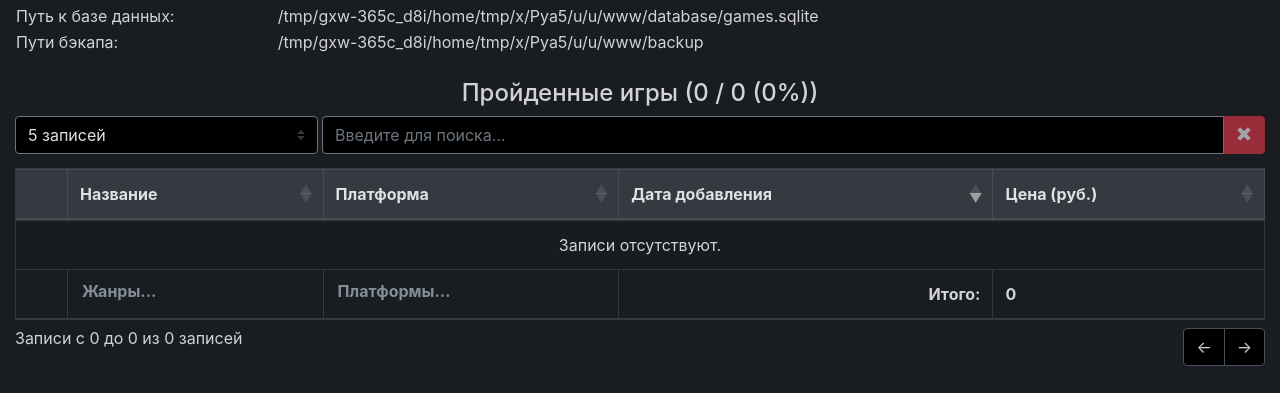
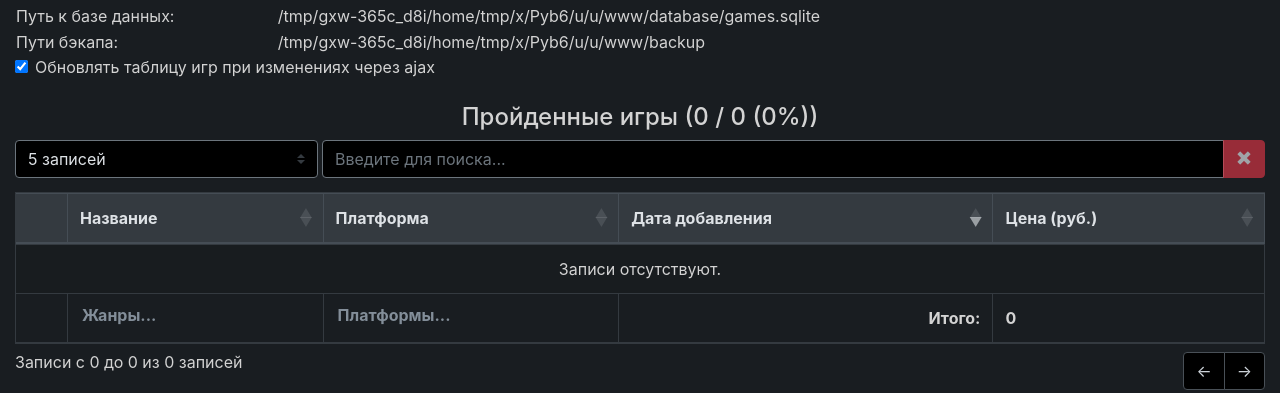
Before and after one commit to gil9red/price_of_games, a Flask app: page / in a window 1280 px wide, after a click on "Отладка". Shown: the part 69-462 px from the top of the page. Run offline with Flask 3, Linux system fonts and the light colour scheme; data that the repository does not hold is empty.

Commit message:
Обновление UI. На вкладку "Отладка" добавлен флаг для отключения обновления таблиц игр при изменении игр

```diff
--- a/app_web/static/js/index.js
+++ b/app_web/static/js/index.js
@@ -21,7 +21,8 @@
         });
     }
 
-    if (ok && data.result) {
+    let isReloadTableOnAjax = $('#cbReloadTableOnAjax').is(':checked');
+    if (isReloadTableOnAjax && ok && data.result) {
         load_tables();
     }
 }
--- a/app_web/templates/index.html
+++ b/app_web/templates/index.html
@@ -157,6 +157,12 @@
                                 {% endfor %}
                             </td></tr>
                         </table>
+                        <div class="form-check">
+                            <input class="form-check-input" type="checkbox" id="cbReloadTableOnAjax" checked>
+                            <label class="form-check-label" for="cbReloadTableOnAjax">
+                                Обновлять таблицу игр при изменениях через ajax
+                            </label>
+                        </div>
                     </div>
                 </div>
 
```
